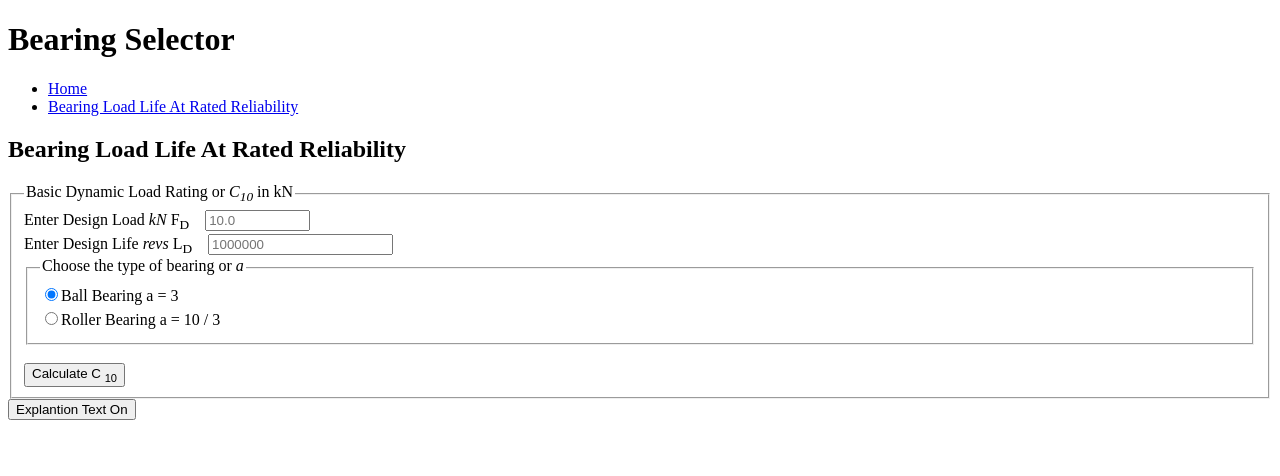
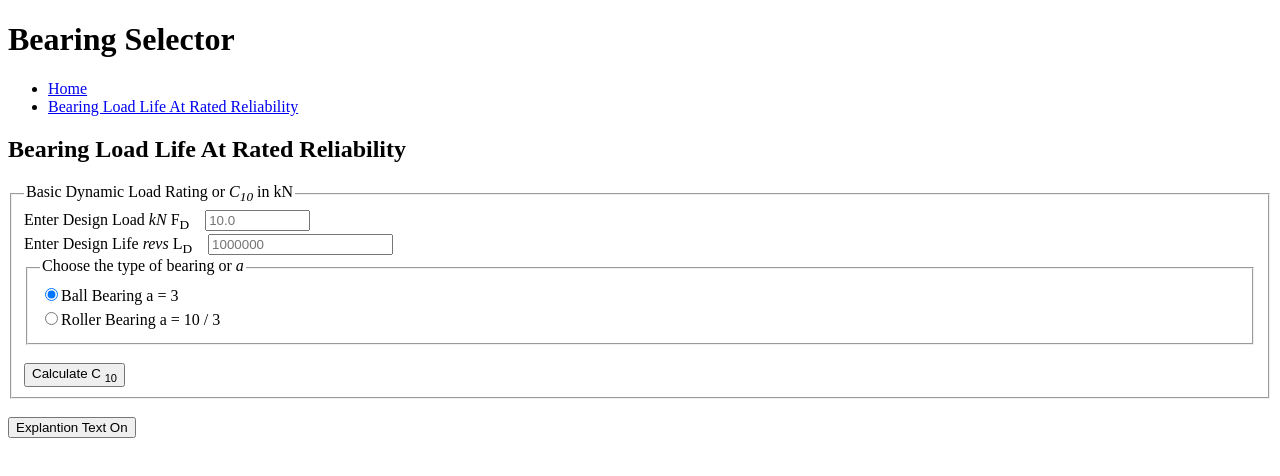
Before and after one commit to 4C-75-63-6B-79/bearing_c10_rating, a React (Vite) app: page /BearingLoadLifeAtRatedReliability in a window 1280 px wide. Shown: the top 476 px of the page. Built offline with nearby package versions, Linux system fonts and the light colour scheme.

Commit message:
made use of button component to make the button

```diff
--- a/src/Components/TextBearingLoadLifeAtRatedReliability/TextBearingLoadLifeAtRatedReliability.jsx
+++ b/src/Components/TextBearingLoadLifeAtRatedReliability/TextBearingLoadLifeAtRatedReliability.jsx
@@ -1,4 +1,5 @@
 import { Fragment, useState } from "react";
+import Button from "../Button/Button";
 
 function TextBearingLoadLifeAtRatedReliability() {
   const [textOnOrOff, setTextOnOrOff] = useState(0);
@@ -9,9 +10,15 @@ function TextBearingLoadLifeAtRatedReliability() {
 
   return (
     <Fragment>
-      <button type="button" onClick={() => textOnOffClickHandler()}>
-        Explantion Text {textOnOrOff === 0 ? "On" : "Off"}
-      </button>
+      <Button
+        buttonData={{
+          buttonType: "button",
+          buttonOnClick: textOnOffClickHandler,
+          buttonText: "Explantion Text " + (textOnOrOff === 0 ? "On" : "Off"),
+          buttonSymbol: "",
+          buttonSymbolSub: "",
+        }}
+      />
       {textOnOrOff === 0 ? (
         ""
       ) : (
```
